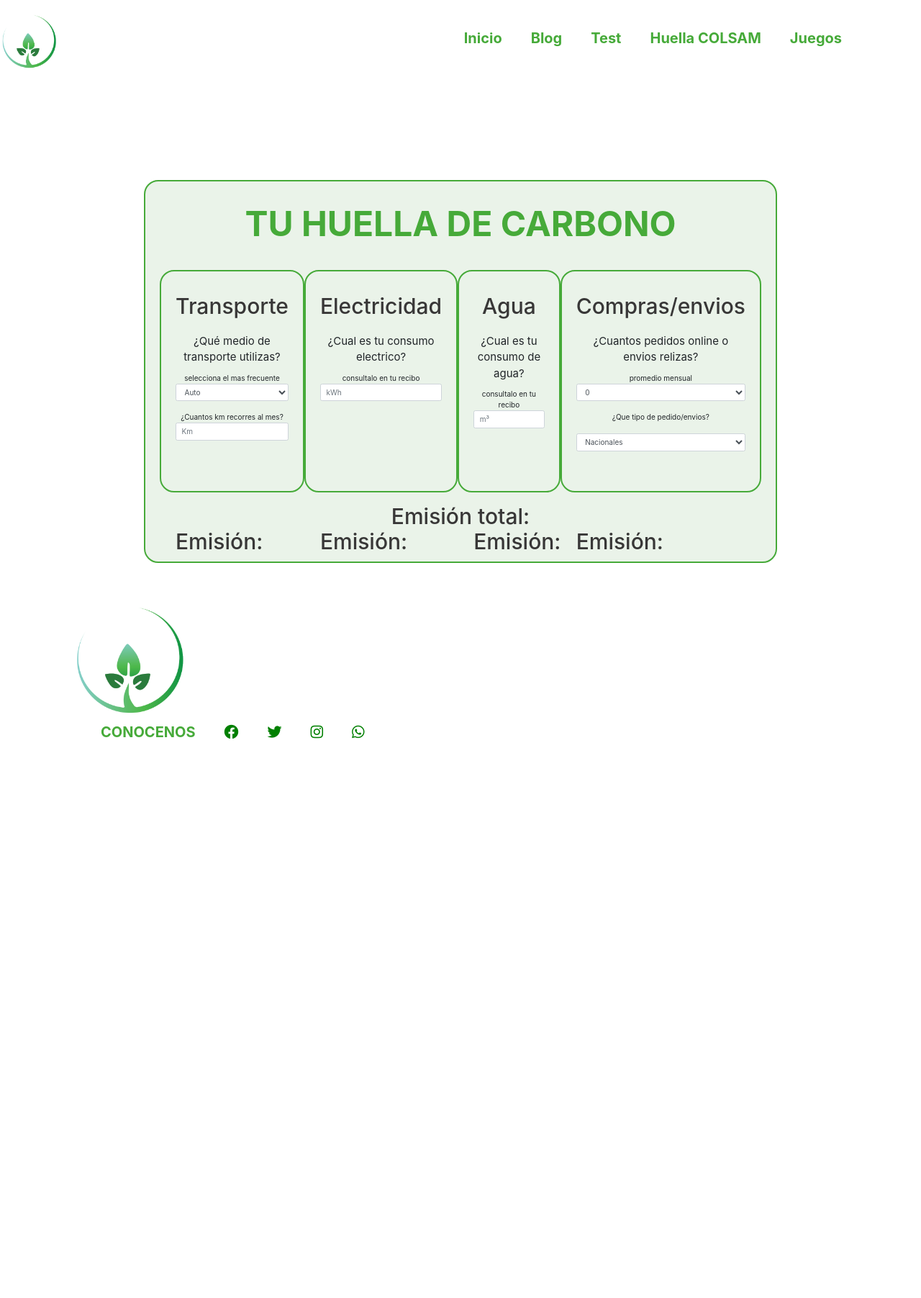
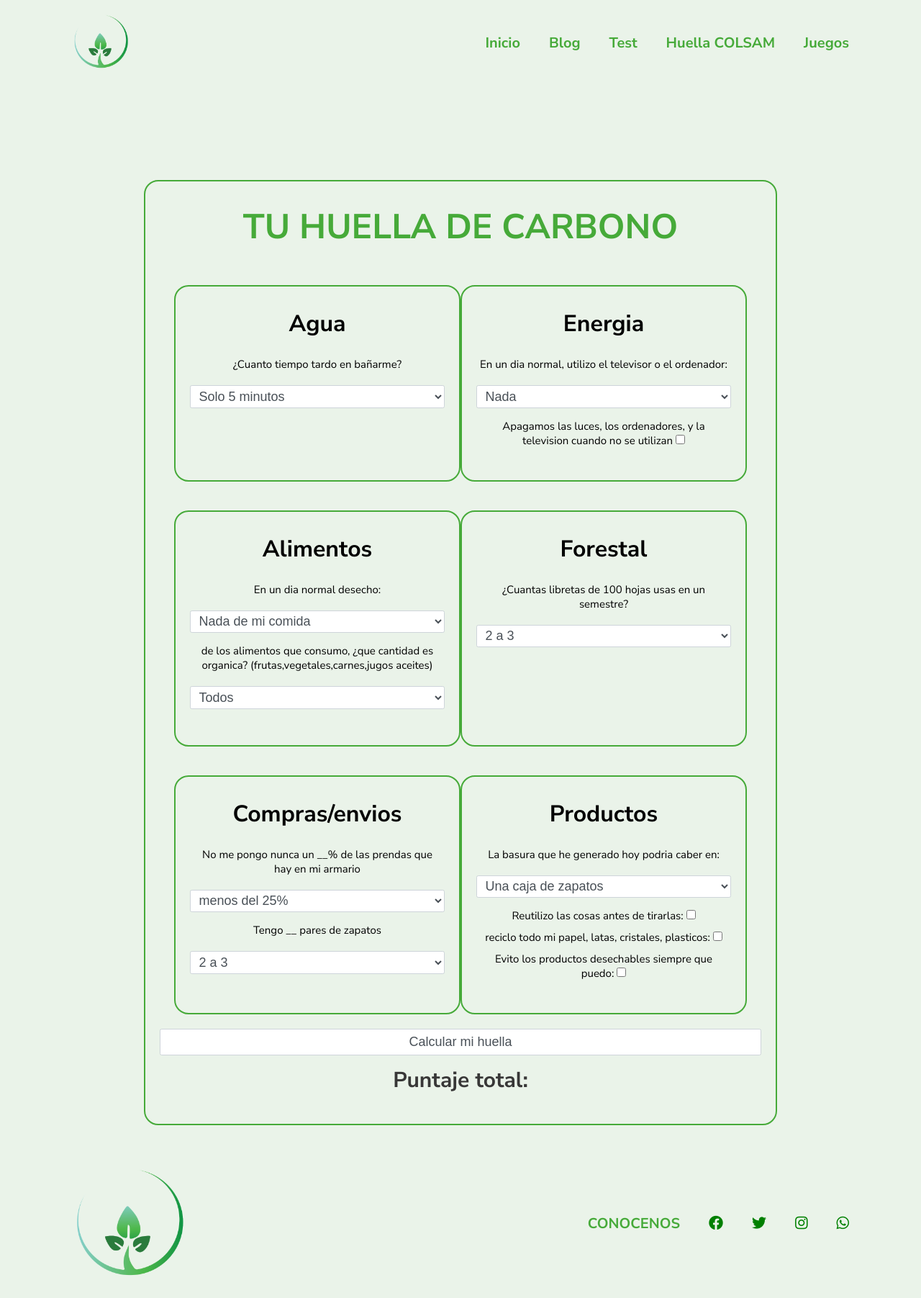
Before and after one commit to aaroncabc/ecolsam, a Django app: page /catalog/test in a window 1280 px wide. Shown: the whole page at 72% size. Before the commit the page ends 1026 px from the top, so only its background shows below. Run offline with Django 4.2, Linux system fonts and the light colour scheme; parts of the project's set-up code (start-up, migrations or seed data) failed here and were passed over; some libraries are stand-ins or nearby versions.

Commit message:
semi functional test and added info

```diff
--- a/catalog/templates/blog.html
+++ b/catalog/templates/blog.html
@@ -7,7 +7,7 @@
         align-items: center;
         justify-content: center; /* Center the content horizontally */
         padding: 10px;
-        background-color: #f2f2f2;
+        background-color: #eaf3e9;
       }
 
       .bar .image {
--- a/catalog/templates/test.html
+++ b/catalog/templates/test.html
@@ -2,9 +2,6 @@
 {% load static %}
 {% block content %}
 {% csrf_token %}
-<head>
-    <link rel="stylesheet" href="https://maxcdn.bootstrapcdn.com/bootstrap/4.5.2/css/bootstrap.min.css">
-</head>
 <style>
     .titles {
         font-size: 48px !important;
@@ -13,9 +10,18 @@
         color: #46aa39 !important;
     }
 
+    .category{
+        font-size: 32px !important;
+        font-weight: bold;
+        text-decoration: none;
+        color: #00000 !important;
+        padding-bottom: 20px;
+    }
+
     .info-boxes-container {
         display: flex;
         justify-content: space-between;
+        padding: 20px;
     }
 
     .info-boxes-container info-box{
@@ -23,11 +29,44 @@
         height: 420px;
     }
 
-    .info-boxes-container .info-box h3:last-of-type{
-        position: absolute;
-        bottom: 30px; /* Adjust the value as needed */
-        margin: 0;
+    .info-boxes-container .info-box p{
+        padding: 5px;
     }
+
+    .form-control {
+        display: block;
+        width: 100%;
+        padding: 0.375rem 0.75rem;
+        font-size: 18px;
+        font-weight: 400;
+        line-height: 1.5;
+        color: #495057;
+        background-color: #fff;
+        background-clip: padding-box;
+        border: 1px solid #ced4da;
+        border-radius: 0.25rem;
+        transition: border-color 0.15s ease-in-out, box-shadow 0.15s ease-in-out;
+      }
+
+      .form-control:focus {
+        color: #495057;
+        background-color: #fff;
+        border-color: #80bdff;
+        outline: 0;
+        box-shadow: 0 0 0 0.2rem rgba(0, 123, 255, 0.25);
+      }
+
+      .form-control::-ms-expand {
+        background-color: transparent;
+        border: 0;
+      }
+
+      .form-control[disabled],
+      .form-control:disabled {
+        background-color: #e9ecef;
+        opacity: 1;
+      }
+
 
 </style>
  <div class="info">
@@ -38,76 +77,155 @@
             <div>&nbsp</div>
             <div class="info-boxes-container">
                 <div class="info-box">
-                    <h3>Transporte</h3>
+                    <h4 class="category">Agua</h4>
+                    <p>¿Cuanto tiempo tardo en bañarme?
                         <div>&nbsp</div>
-
-                    <p>¿Qué medio de transporte utilizas?</p>
-                    <pa>selecciona el mas frecuente</pa>
-                    <select class="form-control">
-                        <option value="auto">Auto</option>
-                        <option value="bus">Bus</option>
-                        <option value="moto">Moto</option>
+                        <select id="agua" class="form-control">
+                            <option value="149" >Solo 5 minutos</option>
+                            <option value="223">entre 5 y 10 minutos</option>
+                            <option value="450">entre 10 y 20 minutos</option>
+                            <option value="910">mas de 20 minutos</option>
                         </select>
-                    <div>&nbsp</div>
-                    <pa>¿Cuantos km recorres al mes?</pa>
-                    <input type="number" class="form-control" placeholder="Km">
-                    <div>&nbsp</div>
-                    <div>&nbsp</div>
-
-                    <h3>Emisión: </h3>
+                    </p>
                 </div>
                 <div class="info-box">
-                    <h3>Electricidad</h3>
+                    <h4 class="category">Energia</h4>
+                    <p>En un dia normal, utilizo el televisor o el ordenador:
                         <div>&nbsp</div>
-
-                    <p>¿Cual es tu consumo electrico?</p>
-                    <pa>consultalo en tu recibo</pa>
-                    <input type="text" class="form-control" placeholder="kWh">
-
-
-                    <h3>Emisión: </h3>
+                    <select id="Energia" class="form-control">
+                        <option value="0" >Nada</option>
+                        <option value="50">Menos de 1 hora</option>
+                        <option value="80">Mas de una hora</option>
+                    </select>
+                    </p>
+                    <p>Apagamos las luces, los ordenadores, y la television cuando no se utilizan <input Id="Ener" type="checkbox"></p>
+                </div>
+            </div>
+            <div class="info-boxes-container">
+                <div class="info-box">
+                    <h4 class="category">Alimentos</h4>
+                    <p>En un dia normal desecho:
+                        <div>&nbsp</div>
+                        <select id="Alimen1" class="form-control">
+                            <option value = "0">Nada de mi comida</option>
+                            <option value = "100">Una cuarta parte de mi comida</option>
+                            <option value = "150">Un tercio de mi comida</option>
+                            <option value = "200">La mitad de mi comuda</option>
+                        </select>
+                    </p>
+                    <p>de los alimentos que consumo, ¿que cantidad es organica? (frutas,vegetales,carnes,jugos aceites)
+                        <div>&nbsp</div>
+                        <select id="Alimen2" class="form-control">
+                            <option value = "0">Todos</option>
+                            <option value = "30">Algunos</option>
+                            <option value = "60">Ninguno</option>
+                        </select>
+                    </p>
                 </div>
                 <div class="info-box">
-                    <h3>Agua</h3>
+                    <h4 class="category">Forestal</h4>
+                    <p>¿Cuantas libretas de 100 hojas usas en un semestre?
                         <div>&nbsp</div>
-
-                    <p>¿Cual es tu consumo de agua?</p>
-                    <pa>consultalo en tu recibo</pa>
-                    <input type="text" class="form-control" placeholder="m³">
-
-
-                    <h3>Emisión: </h3>
+                        <select id="Fores" class="form-control">
+                            <option value = "58">2 a 3</option>
+                            <option value = "81">3 a 4</option>
+                            <option value = "105">4 a 5</option>
+                            <option value = "128">5 a 6</option>
+                            <option value = "151">6 a 7</option>
+                        </select>
+                    </p>
+                </div>
+            </div>
+            <div class="info-boxes-container">
+                <div class="info-box">
+                    <h4 class="category">Compras/envios</h4>
+                    <p>No me pongo nunca un __% de las prendas que hay en mi armario
+                        <div>&nbsp</div>
+                        <select id="CmEn1" class="form-control">
+                            <option value = "25">menos del 25%</option>
+                            <option value = "50">El 50%</option>
+                            <option value = "75">El 75%</option>
+                            <option value = "100">Mas del 75%</option>
+                        </select>
+                    </p>
+                    <p>Tengo __ pares de zapatos
+                        <div>&nbsp</div>
+                        <select id="CmEn2" class="form-control">
+                            <option value = "20">2 a 3</option>
+                            <option value = "60">4 a 6</option>
+                            <option value = "90">7 o mas</option>
+                        </select>
+                    </p>
                 </div>
                 <div class="info-box">
-                    <h3>Compras/envios</h3>
+                    <h4 class="category">Productos</h4>
+                    <p>La basura que he generado hoy podria caber en:
                         <div>&nbsp</div>
-
-                    <p>¿Cuantos pedidos online o envios relizas?</p>
-                    <pa>promedio mensual</pa>
-                    <select class="form-control">
-                        <option value="">0</option>
-                        <option value="">1-3</option>
-                        <option value="">3-4</option>
-                        <option value="">5+</option>
+                        <select id="Prds" class="form-control">
+                            <option value = "20">Una caja de zapatos</option>
+                            <option value = "60">Un cubo grande</option>
+                            <option value = "200">Cubo de basura</option>
+                            <option value = "-50">¡No he generado basura hoy!</option>
                         </select>
-
-                    <div>&nbsp</div>
-                    <pa>¿Que tipo de pedido/envios?</pa>
-                    <div>&nbsp</div>
-                    <select class="form-control">
-                        <option value="auto">Nacionales</option>
-                        <option value="bus">Internacionales</option>
-                        <option value="moto">Ambos</option>
-                    </select>
-
-
-                    <h3>Emisión: </h3>
+                    </p>
+                    <p>Reutilizo las cosas antes de tirarlas: <input id="Prd1" type="checkbox"></p>
+                    <p>reciclo todo mi papel, latas, cristales, plasticos: <input id="Prd2" type="checkbox"></p>
+                    <p>Evito los productos desechables siempre que puedo: <input id ="Prd3"type="checkbox"></p>
                 </div>
             </div>
+            <button class="form-control" onclick="calculateScore()">Calcular mi huella</button>
             <div>&nbsp</div>
-            <h3>Emisión total: </h3>
+            <h3 id="Ptotal">Puntaje total: </h3>
         </div>
     </div>
 </div>
-<script src="https://maxcdn.bootstrapcdn.com/bootstrap/4.5.2/js/bootstrap.min.js"></script>
+<script>
+    // Function to calculate the total score and update the button
+    function calculateScore() {
+      // Get the values from the select elements
+      const agua = parseInt(document.getElementById('agua').value);
+      const energia = parseInt(document.getElementById('Energia').value);
+      const alimen1 = parseInt(document.getElementById('Alimen1').value);
+      const alimen2 = parseInt(document.getElementById('Alimen2').value);
+      const fores = parseInt(document.getElementById('Fores').value);
+      const cmEn1 = parseInt(document.getElementById('CmEn1').value);
+      const cmEn2 = parseInt(document.getElementById('CmEn2').value);
+      const prds = parseInt(document.getElementById('Prds').value);
+
+      // Get the status of the checkboxes
+      const enerCheckbox = document.getElementById('Ener').checked;
+      const prd1Checkbox = document.getElementById('Prd1').checked;
+      const prd2Checkbox = document.getElementById('Prd2').checked;
+      const prd3Checkbox = document.getElementById('Prd3').checked;
+
+      // Calculate the total score
+      let totalScore = agua + energia + alimen1 + alimen2 + fores + cmEn1 + cmEn2 + prds;
+
+      if (!enerCheckbox) {
+        totalScore += 50;
+      }
+
+      if (prd1Checkbox) {
+        totalScore += -20;
+      }else{
+        totalScore += 40;
+      }
+
+      if (prd2Checkbox) {
+        totalScore += -20;
+      }else{
+        totalScore += 40;
+      }
+
+      if (prd3Checkbox) {
+        totalScore += -10;
+      }else{
+        totalScore += 60;
+      }
+
+      const text = document.getElementById('Ptotal');
+      text.textContent = 'Puntaje total: ' + totalScore;
+    }
+
+</script>
 {% endblock %}
--- a/catalog/views.py
+++ b/catalog/views.py
@@ -1,6 +1,5 @@
 from django.shortcuts import render
 from django.http import HttpResponse, JsonResponse
-from bs4 import BeautifulSoup
 from .models import Post
 
 # Create your views here.
```
Also changed, not shown: catalog/templates/info.html (+33 -30 lines). Lines whose indentation alone changed are shown as unchanged.
